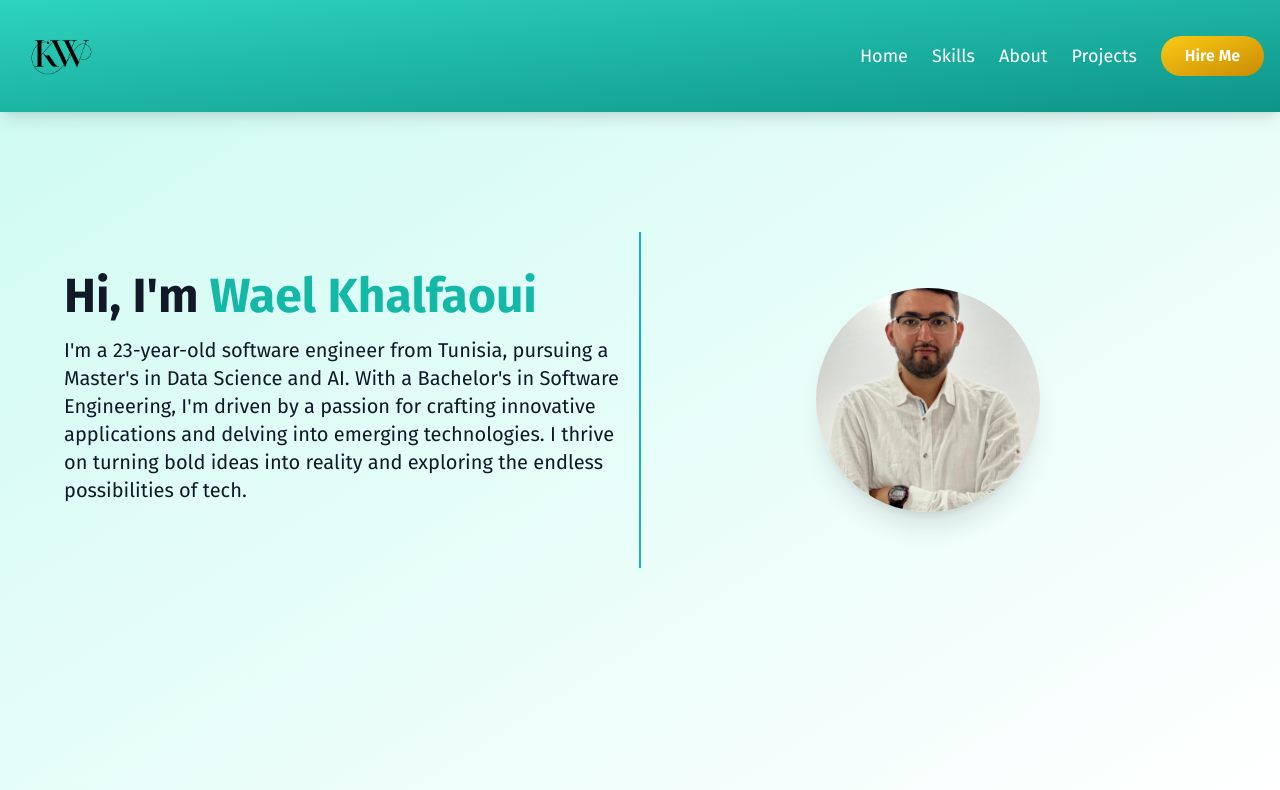
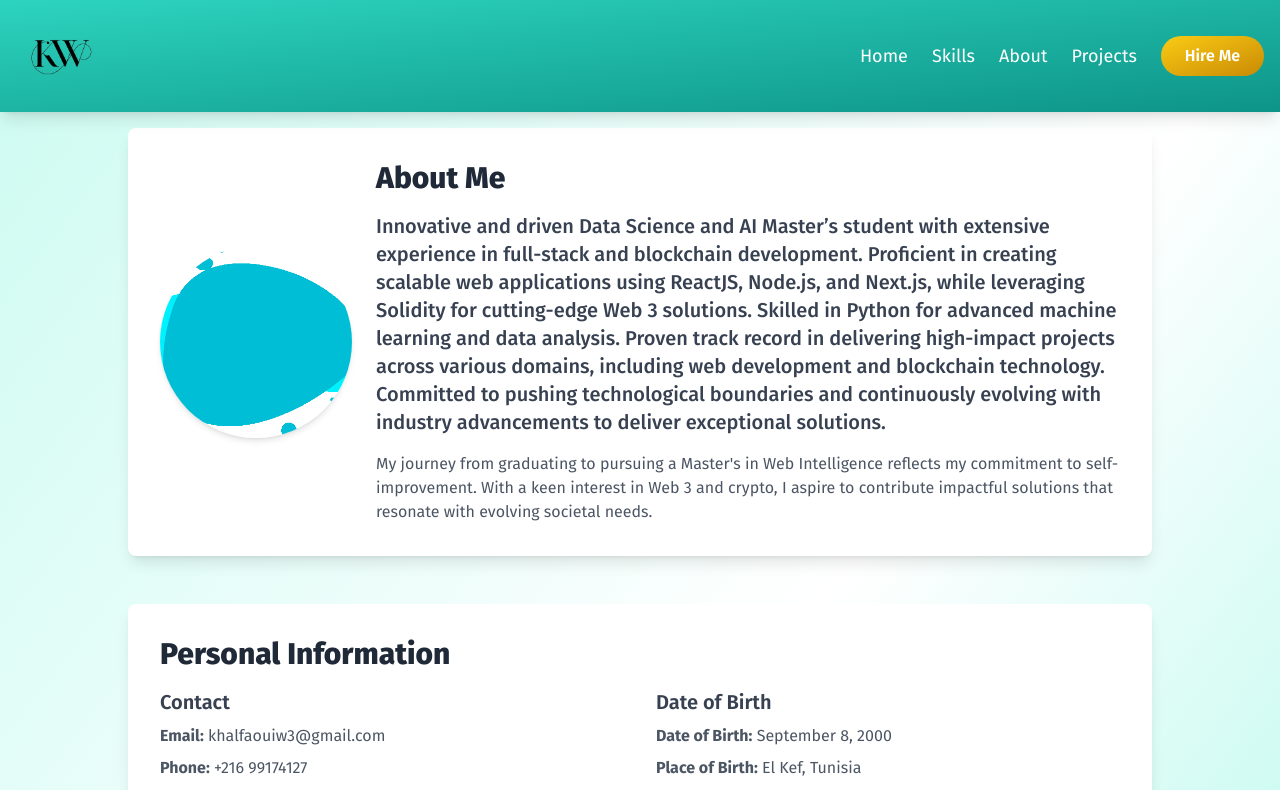
Before and after one commit to Wael1333/Workflow, a React (Vite) app: page /about in a window 1280 px wide. Shown: the top 790 px of the page. Built offline with nearby package versions, Linux system fonts and the light colour scheme.

Commit message:
Home route fixingd

```diff
--- a/src/App.jsx
+++ b/src/App.jsx
@@ -20,15 +20,14 @@ const App = () => {
     <Router>
       <div className="flex flex-col min-h-screen">
         <Navbar />
-        <div>
-          <Home></Home>
+        <div className="flex-grow">
           <Routes>
             <Route path="/" element={<Home />} />
             <Route path="/about" element={<About />} />
             <Route path="/projects" element={<Projects />} />
             <Route path="/skills" element={<Skills />} />
           </Routes>
-          </div>
+        </div>
         <Footer />
       </div>
     </Router>
```
